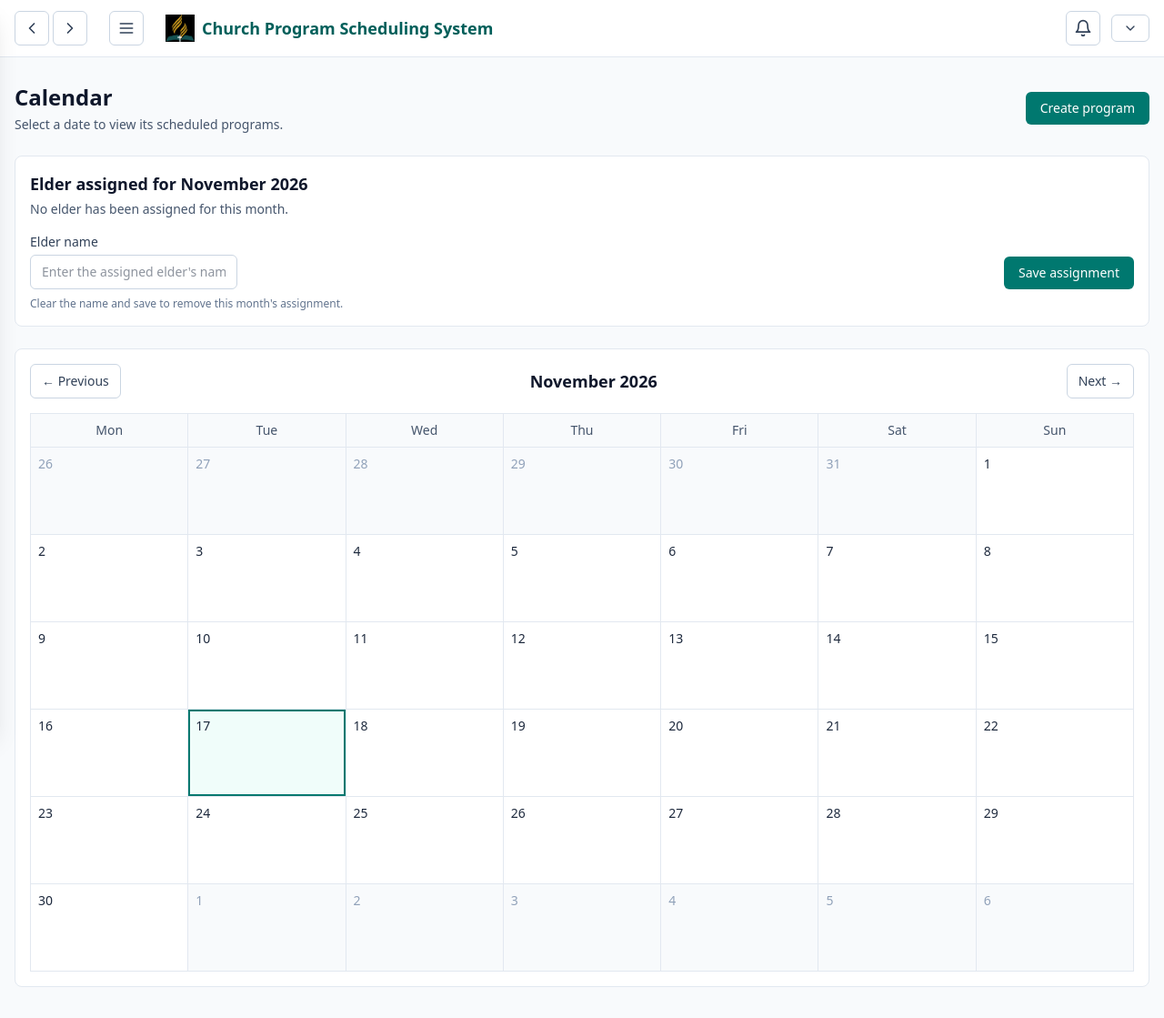
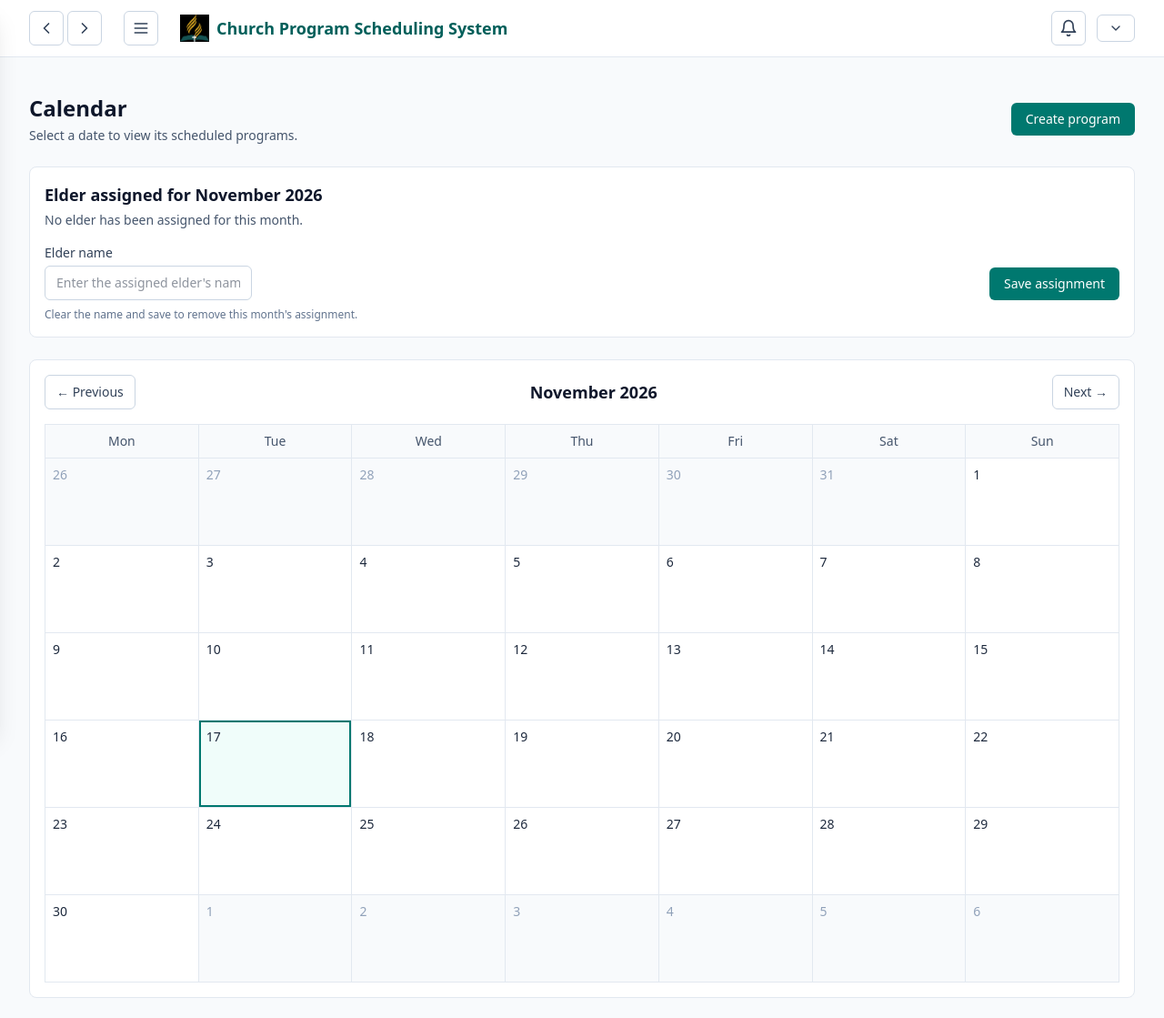
Before and after one commit to bowendell26-svg/CPSS_system, a Flask app: page /calendar in a window 1280 px wide. Shown: the top 1119 px of the page at 91% size. Run offline with Flask 3, Linux system fonts and the light colour scheme; the visitor is signed in with stand-in values (Sample User, id 1); data comes from the database, SQL or seed files in the repository; data that the repository does not hold is empty.

Commit message:
Cap every page at a shared content width so long pages stop stretching.
The main element had no max-width, so pages without their own wrapper (members,
programs, calendar, songs, program editor) ran the full width of the window
while others stayed narrow. The header, flash area and main now share one
max-w-7xl container with matching responsive padding.

🤖 Generated with Codebuff
Co-Authored-By: Codebuff <noreply@codebuff.com>

```diff
--- a/templates/base.html
+++ b/templates/base.html
@@ -39,7 +39,7 @@
 
     <!-- ========== MENU SA ITAAS ========== -->
     <header class="border-b border-slate-200 bg-white">
-        <nav class="mx-auto flex w-full flex-wrap items-center gap-x-6 gap-y-2 px-4 py-3">
+        <nav class="mx-auto flex w-full max-w-7xl flex-wrap items-center gap-x-6 gap-y-2 px-4 py-3 sm:px-6 lg:px-8">
             {# Lalabas lang ang menu kapag naka-login ang admin #}
             {% if current_user is defined and current_user.is_authenticated %}
             <div class="flex items-center gap-1">
@@ -185,7 +185,7 @@
     {% endif %}
 
     <!-- ========== MGA MENSAHE (halimbawa: "Naka-save na") ========== -->
-    <div class="mx-auto w-full px-4 pt-3">
+    <div class="mx-auto w-full max-w-7xl px-4 pt-4 sm:px-6 lg:px-8">
         {% with messages = get_flashed_messages(with_categories=true) %}
         {% for category, message in messages %}
         <div class="mb-3 rounded-md border px-4 py-3 text-sm
@@ -198,7 +198,7 @@
     </div>
 
     <!-- ========== LAMAN NG BAWAT PAHINA ========== -->
-    <main class="mx-auto w-full px-4 py-4">
+    <main class="mx-auto w-full max-w-7xl px-4 py-6 sm:px-6 lg:px-8">
         {% block content %}{% endblock %}
     </main>
 
```
